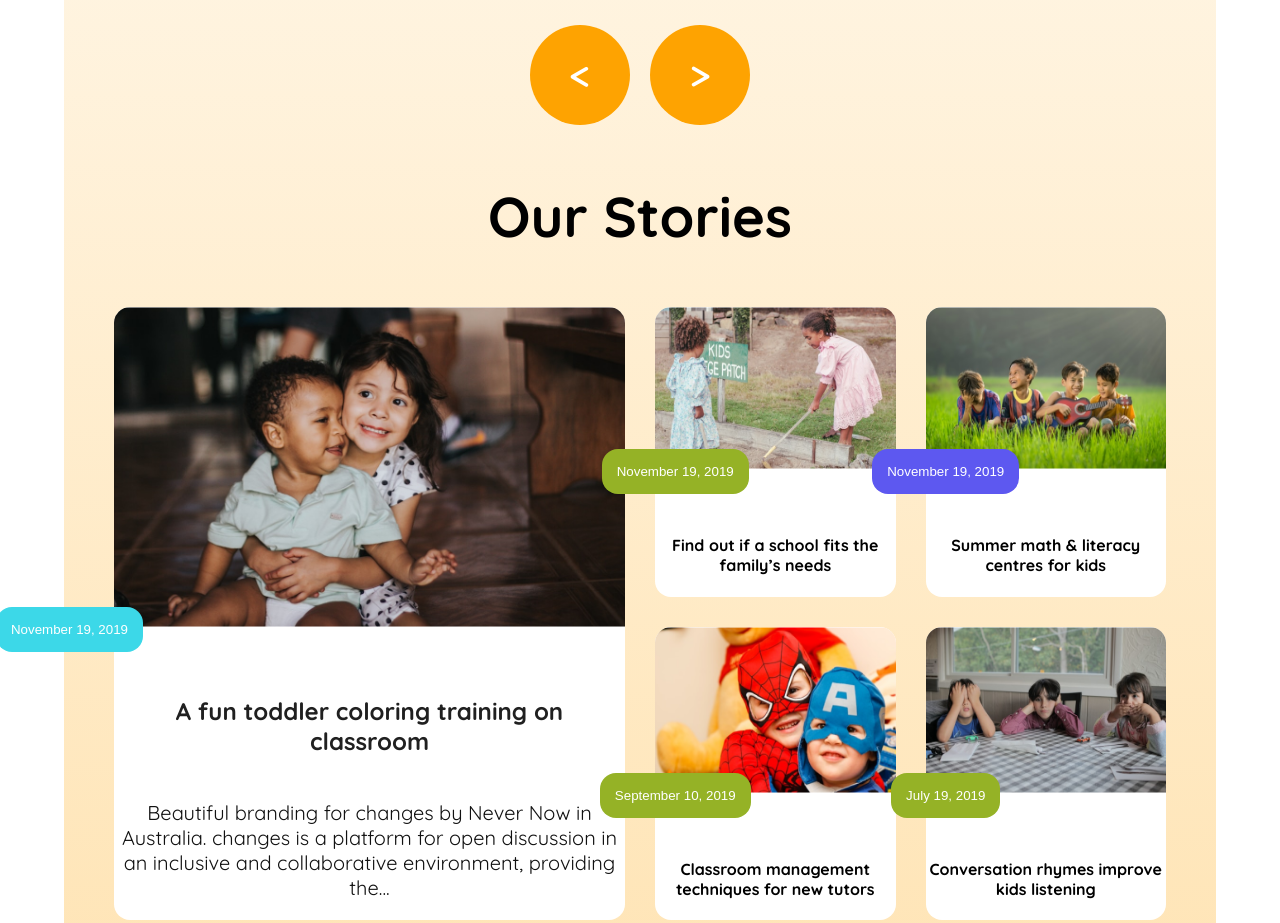
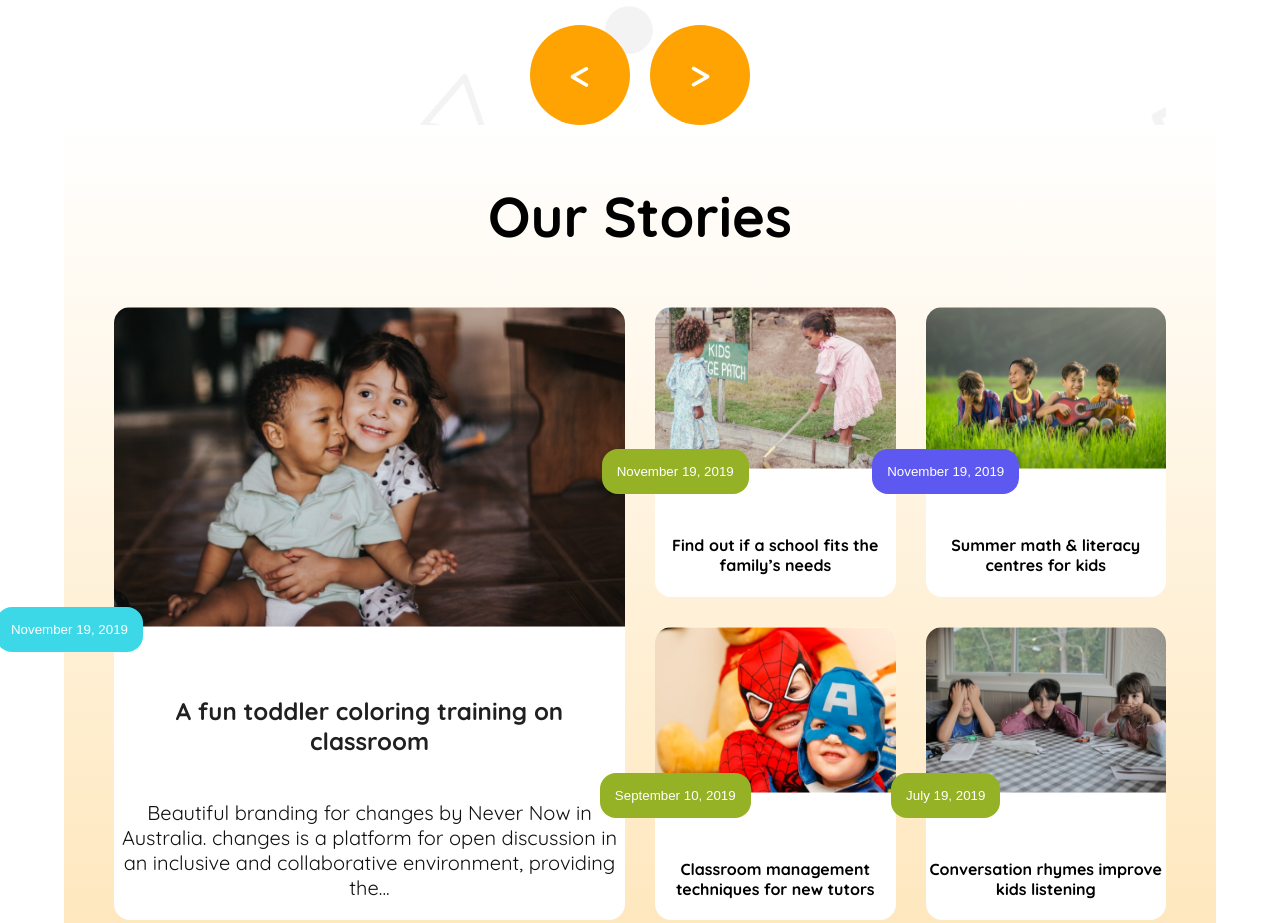
Before and after one commit to fatehaakter07/kids-school-repo, a plain HTML site: page index.html in a window 1280 px wide. Shown: the part 1460-2383 px from the top of the page. Drawn offline with Linux system fonts and the light colour scheme.

Commit message:
last push

```diff
--- a/school.css
+++ b/school.css
@@ -154,8 +154,6 @@ width: 100%;
 /* main styles */
 main{
     width: 100%;
-    background: url(./assets/bg.png);
-    background: linear-gradient(0.00deg, rgba(254, 163, 1, 0.3),rgba(255, 255, 255, 0.3) 100%);
 
 }
 
@@ -163,7 +161,7 @@ main{
 /* card styles */
 
 .sec-1{
-
+    background: url(./assets/bg.png);
     flex-direction: column;
     justify-content: center;
     align-items: center;
@@ -263,8 +261,9 @@ gap: 20px;
    flex-direction: column;
    justify-content: center;
    align-items: center;
-   margin: 0 50px;
-   /* background: linear-gradient(0.00deg, rgba(254, 163, 1, 0.3),rgba(255, 255, 255, 0.3) 100%); */
+   padding:  0 50px;
+   background: url(./assets/bg.png);
+    background: linear-gradient(0.00deg, rgba(254, 163, 1, 0.3),rgba(255, 255, 255, 0.3) 100%);
  }
  .cards-2{
     flex-direction: column;
```
